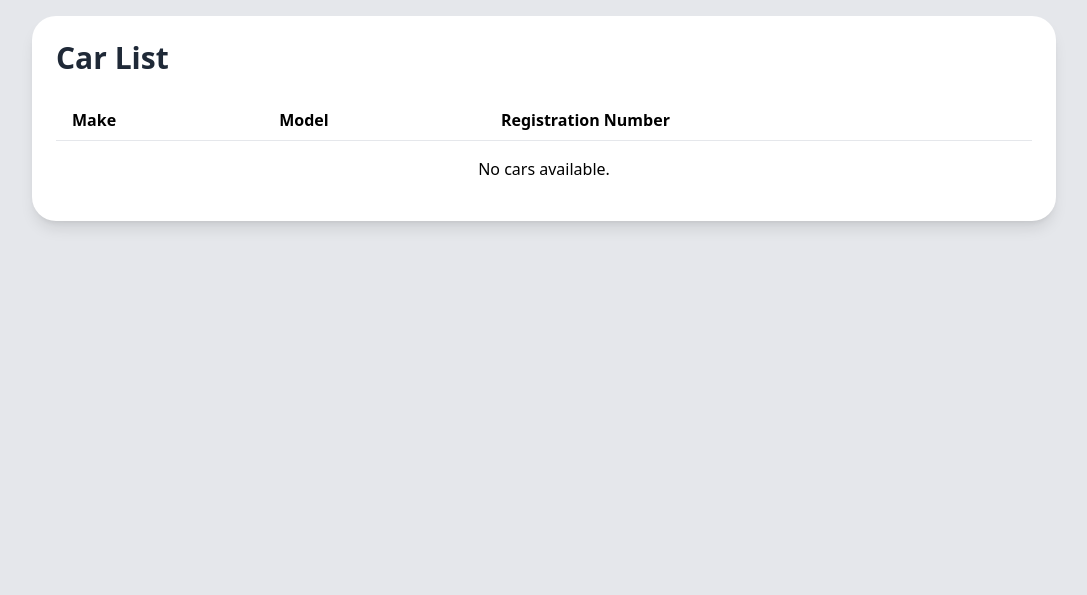
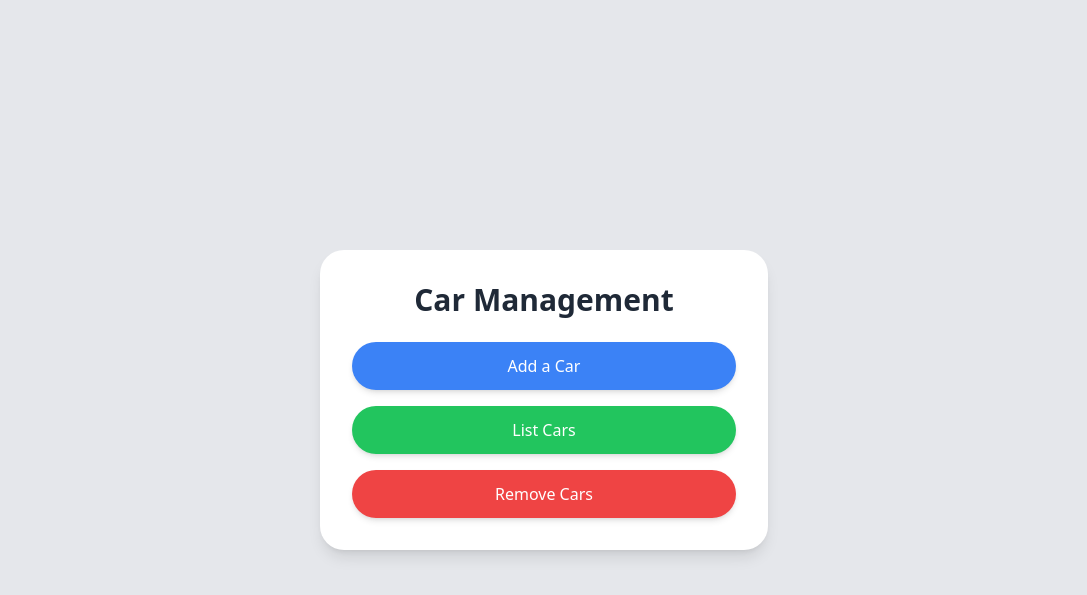
Before and after one commit to Jonathancassara/RentalCar_WebApp, a Django app: page /cars/ in a window 1280 px wide. Shown: the top 595 px of the page, without its empty margins (96-1183 px from the left). Run offline with Django 5.2, Linux system fonts and the light colour scheme; data that the repository does not hold is empty.

Commit message:
fix bug list car
probleme was :  when access to remove cars...  i see list cars.
probleme urls and views.
fix now its work
test ok

```diff
--- a/RentalCar/Frontend/templates/list_cars.html
+++ b/RentalCar/Frontend/templates/list_cars.html
@@ -4,30 +4,34 @@
 <head>
     <meta charset="UTF-8">
     <meta name="viewport" content="width=device-width, initial-scale=1.0">
-    <title>List of Cars</title>
+    <title>List Cars</title>
     <link href="{% static 'css/style.css' %}" rel="stylesheet">
 </head>
 <body class="bg-gray-200 min-h-screen flex flex-col items-center p-4">
-    <div class="bg-white p-6 rounded-3xl shadow-lg w-full max-w-5xl">
-        <h1 class="text-3xl font-bold mb-6 text-gray-800">Car List</h1>
+
+    <div class="bg-white p-6 rounded-3xl shadow-lg w-full max-w-5xl text-center">
+        <h1 class="text-3xl font-bold text-gray-800 mb-4">List of Cars</h1>
+    </div>
+
+    <div class="bg-white p-6 rounded-3xl shadow-lg w-full max-w-5xl mt-4">
         <table class="w-full border-collapse text-left">
             <thead>
-                <tr class="border-b">
-                    <th class="py-2 px-4">Make</th>
-                    <th class="py-2 px-4">Model</th>
-                    <th class="py-2 px-4">Registration Number</th>
+                <tr class="bg-gray-100 border-b">
+                    <th class="py-3 px-4">Make</th>
+                    <th class="py-3 px-4">Model</th>
+                    <th class="py-3 px-4">Registration Number</th>
                 </tr>
             </thead>
             <tbody>
                 {% for car in cars %}
-                <tr class="border-b hover:bg-gray-100">
-                    <td class="py-2 px-4">{{ car.make }}</td>
-                    <td class="py-2 px-4">{{ car.model }}</td>
-                    <td class="py-2 px-4">{{ car.registration_number }}</td>
+                <tr class="border-b hover:bg-gray-50">
+                    <td class="py-3 px-4">{{ car.make }}</td>
+                    <td class="py-3 px-4">{{ car.model }}</td>
+                    <td class="py-3 px-4">{{ car.registration_number }}</td>
                 </tr>
                 {% empty %}
                 <tr>
-                    <td colspan="3" class="text-center py-4">No cars available.</td>
+                    <td colspan="3" class="py-4 text-center text-gray-500">No cars available.</td>
                 </tr>
                 {% endfor %}
             </tbody>
--- a/RentalCar/Frontend/urls.py
+++ b/RentalCar/Frontend/urls.py
@@ -1,31 +1,30 @@
 from django.urls import path
 from .views import (
-    index,
-    list_rentals, add_rental, update_rental, delete_rental,
-    drivers, add_driver, list_drivers, delete_drivers,
-    rentals,
-    add_car, list_cars, delete_cars
+    index, rentals, list_rentals, add_rental, update_rental, delete_rental,
+    drivers, list_drivers, add_driver, delete_drivers,
+    cars, list_cars, add_car, delete_cars, remove_cars
 )
 
 urlpatterns = [
-    # Home Page
     path('', index, name='index'),
 
     # Rentals
     path('rentals/', rentals, name='rentals'),
-    path('rentals/list/', list_rentals, name='list_rentals'),
+    #path('rentals/', list_rentals, name='list_rentals'),
     path('rentals/add/', add_rental, name='add_rental'),
     path('rentals/update/<int:pk>/', update_rental, name='update_rental'),
     path('rentals/delete/<int:pk>/', delete_rental, name='delete_rental'),
 
     # Drivers
     path('drivers/', drivers, name='drivers'),
+    path('drivers/list/', list_drivers, name='list_drivers'),
     path('drivers/add/', add_driver, name='add_driver'),
-    path('drivers/list/', list_drivers, name='list_drivers'),
     path('drivers/delete/', delete_drivers, name='delete_drivers'),
 
     # Cars
-    path('cars/', list_cars, name='list_cars'),
+    path('cars/', cars, name='cars'),
+    path('cars/list/', list_cars, name='list_cars'),  # Page to list cars
     path('cars/add/', add_car, name='add_car'),
-    path('cars/delete/', delete_cars, name='delete_cars'),
+    path('cars/remove/', remove_cars, name='remove_cars'),  # Page to remove cars
+    path('cars/delete/', delete_cars, name='delete_cars'),  # API endpoint for deleting cars
 ]
--- a/RentalCar/Frontend/views.py
+++ b/RentalCar/Frontend/views.py
@@ -1,95 +1,138 @@
-from django.shortcuts import render, redirect, get_object_or_404
-from .models import Rental, Driver, Car
-from .forms import RentalForm, RentalUpdateForm
+from django.shortcuts import render, get_object_or_404, redirect
 from django.http import JsonResponse
+from .models import Car, Driver, Rental
 import json
 
-# View: Home Page
+# ------------------------- Home Page ------------------------- #
 def index(request):
+    """
+    Renders the home page.
+    """
     return render(request, 'index.html')
 
-# View: List of Rentals
+# ------------------------- Rentals ------------------------- #
+def rentals(request):
+    """
+    Renders the Rentals management page.
+    """
+    return render(request, 'rentals.html')
+
 def list_rentals(request):
-    rentals = Rental.objects.all()
+    """
+    Renders the rental list page with all rentals.
+    """
+    rentals = Rental.objects.select_related('car', 'driver')
     return render(request, 'list_rentals.html', {'rentals': rentals})
 
-# View: Add a New Rental
 def add_rental(request):
+    """
+    Handles adding a new rental.
+    """
     if request.method == 'POST':
-        form = RentalForm(request.POST)
-        if form.is_valid():
-            form.save()
-            return redirect('list_rentals')
-    else:
-        form = RentalForm()
-    return render(request, 'add_rental.html', {'form': form})
+        data = request.POST
+        car_id = data.get('car_id')
+        driver_id = data.get('driver_id')
+        rent_date = data.get('rent_date')
+        return_date = data.get('return_date')
+        comments = data.get('comments', '')
 
-# View: Update a Rental
+        Rental.objects.create(
+            car_id=car_id,
+            driver_id=driver_id,
+            rent_date=rent_date,
+            return_date=return_date,
+            comments=comments
+        )
+        return redirect('list_rentals')
+
+    return render(request, 'add_rental.html')
+
 def update_rental(request, pk):
+    """
+    Updates a rental record.
+    """
     rental = get_object_or_404(Rental, pk=pk)
     if request.method == 'POST':
-        form = RentalUpdateForm(request.POST, instance=rental)
-        if form.is_valid():
-            form.save()
-            return redirect('list_rentals')
-    else:
-        form = RentalUpdateForm(instance=rental)
-    return render(request, 'update_rental.html', {'form': form, 'rental': rental})
+        rental.car_id = request.POST.get('car_id')
+        rental.driver_id = request.POST.get('driver_id')
+        rental.rent_date = request.POST.get('rent_date')
+        rental.return_date = request.POST.get('return_date')
+        rental.comments = request.POST.get('comments', '')
+        rental.save()
+        return redirect('list_rentals')
+    return render(request, 'update_rental.html', {'rental': rental})
 
-# View: Delete a Rental
 def delete_rental(request, pk):
+    """
+    Deletes a rental record.
+    """
     rental = get_object_or_404(Rental, pk=pk)
-    if request.method == 'POST':
-        rental.delete()
-        return redirect('list_rentals')
-    return render(request, 'delete_rental.html', {'rental': rental})
+    rental.delete()
+    return redirect('list_rentals')
 
-# View: Home Page
-def index(request):
-    return render(request, 'index.html')
-
-# View: Drivers Page
+# ------------------------- Drivers ------------------------- #
 def drivers(request):
+    """
+    Renders the drivers management page.
+    """
     return render(request, 'drivers.html')
 
-def add_driver(request):
-    if request.method == 'POST':
-        name = request.POST['name']
-        surname = request.POST['surname']
-        email = request.POST['email']
-        phone = request.POST['phone']
-
-        # Create and save the new driver
-        Driver.objects.create(name=name, surname=surname, email=email, phone_number=phone)
-        return JsonResponse({'success': True})
-    return JsonResponse({'success': False}, status=400)
-
-# View to list all drivers
 def list_drivers(request):
+    """
+    Displays a list of drivers.
+    """
     drivers = Driver.objects.all()
     return render(request, 'list_drivers.html', {'drivers': drivers})
 
-# View to delete selected drivers
+def add_driver(request):
+    """
+    Adds a new driver with a POST request.
+    """
+    if request.method == 'POST':
+        name = request.POST.get('name')
+        surname = request.POST.get('surname')
+        email = request.POST.get('email')
+        phone_number = request.POST.get('phone_number')
+
+        Driver.objects.create(
+            name=name,
+            surname=surname,
+            email=email,
+            phone_number=phone_number
+        )
+        return JsonResponse({'success': True})
+    return render(request, 'add_driver.html')
+
 def delete_drivers(request):
+    """
+    Deletes selected drivers based on IDs sent via JSON.
+    """
     if request.method == 'POST':
-        try:
-            data = json.loads(request.body)
-            ids = data.get('ids', [])
-            Driver.objects.filter(id__in=ids).delete()
-            return JsonResponse({'success': True})
-        except Exception as e:
-            return JsonResponse({'success': False, 'error': str(e)}, status=400)
-    return JsonResponse({'success': False, 'error': 'Invalid request method'}, status=405)
+        data = json.loads(request.body)
+        ids = data.get('ids', [])
+        Driver.objects.filter(id__in=ids).delete()
+        return JsonResponse({'success': True})
+    return JsonResponse({'success': False}, status=405)
 
-# View: Rentals Page
-def rentals(request):
-    return render(request, 'rentals.html')
-
-# View: Cars Page
+# ------------------------- Cars ------------------------- #
 def cars(request):
+    """
+    Renders the cars management page.
+    """
     return render(request, 'cars.html')
 
+# List Cars View
+def list_cars(request):
+    """
+    Displays all cars in a simple table without delete functionality.
+    """
+    cars = Car.objects.all()
+    return render(request, 'list_cars.html', {'cars': cars})
+
 def add_car(request):
+    """
+    Adds a new car with a POST request.
+    """
     if request.method == 'POST':
         make = request.POST.get('make')
         model = request.POST.get('model')
@@ -103,14 +146,25 @@ def add_car(request):
         return JsonResponse({'success': True})
     return render(request, 'add_car.html')
 
-def list_cars(request):
+# Remove Cars View
+def remove_cars(request):
+    """
+    Displays cars with checkboxes and a delete button for removing cars.
+    """
     cars = Car.objects.all()
-    return render(request, 'list_cars.html', {'cars': cars})
+    return render(request, 'remove_cars.html', {'cars': cars})
 
+# Delete Cars API
 def delete_cars(request):
+    """
+    Deletes selected cars based on IDs sent via JSON.
+    """
     if request.method == 'POST':
-        data = json.loads(request.body)
-        ids = data.get('ids', [])
-        Car.objects.filter(id__in=ids).delete()
-        return JsonResponse({'success': True})
+        try:
+            data = json.loads(request.body)
+            ids = data.get('ids', [])
+            Car.objects.filter(id__in=ids).delete()
+            return JsonResponse({'success': True})
+        except Exception as e:
+            return JsonResponse({'success': False, 'error': str(e)}, status=400)
     return JsonResponse({'success': False}, status=405)
```
Also changed, not shown: RentalCar/Frontend/static/css/style.css (+41 -0 lines), RentalCar/Frontend/templates/remove_cars.html (added, +124 -0 lines).
